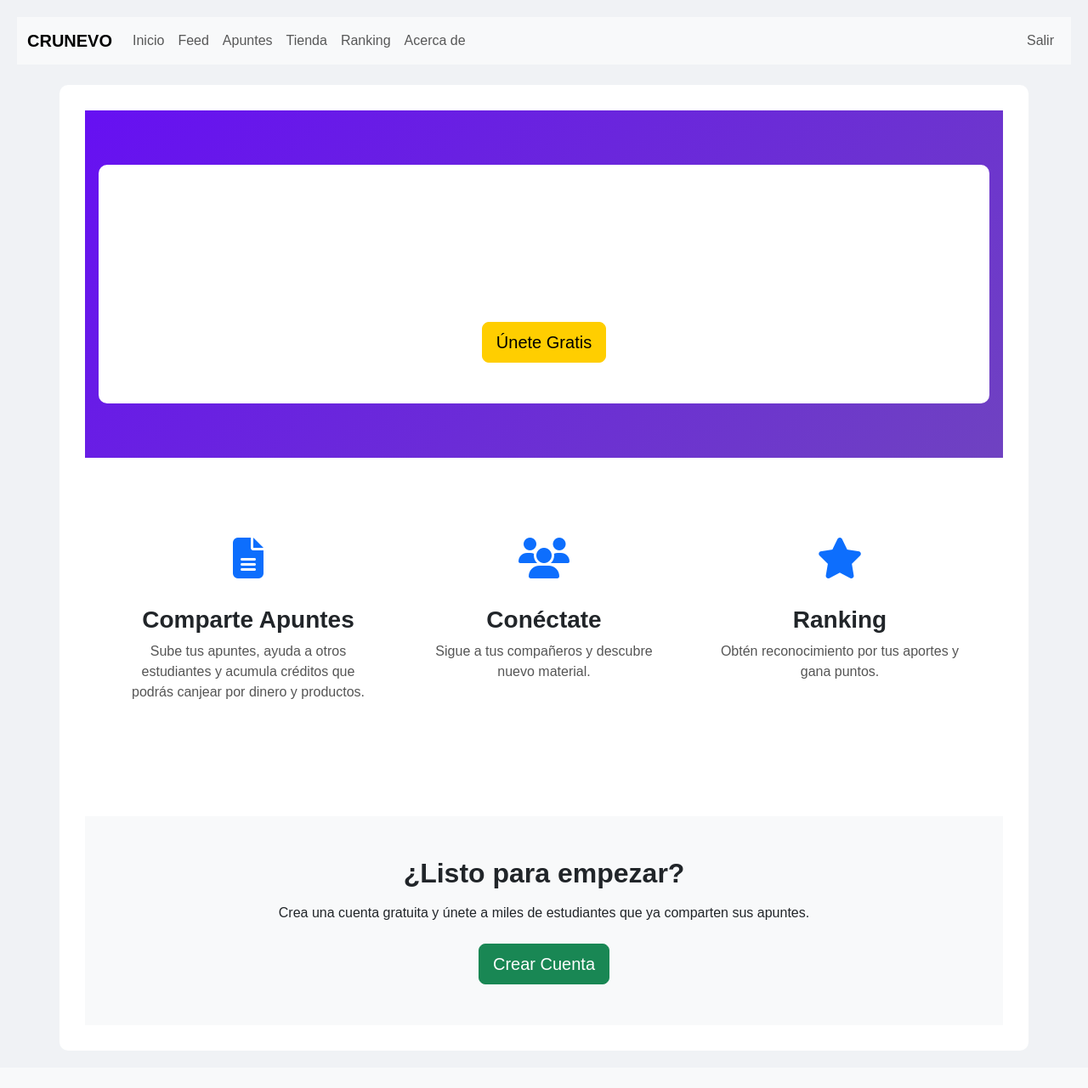
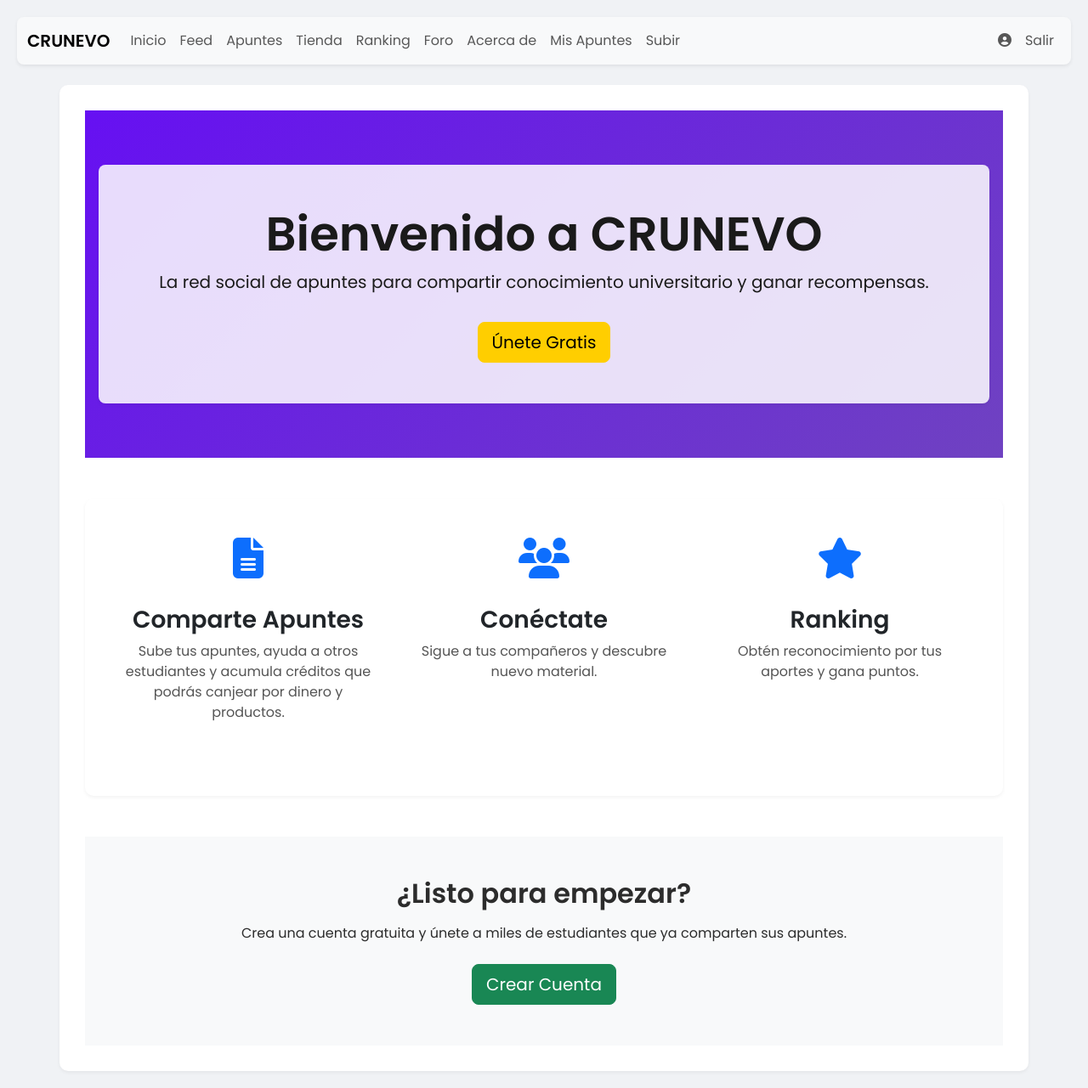
Before and after one commit to RoggerMS/Crunevo, a Flask app: page / in a window 1280 px wide. Shown: the whole page at 85% size. Before the commit the page ends 1159 px from the top, so only its background shows below. Run offline with Flask 3, Linux system fonts and the light colour scheme; the visitor is signed in with stand-in values (Sample User, id 1); some libraries are stand-ins or nearby versions.

Commit message:
Improve navbar and hero design

```diff
--- a/crunevo/__init__.py
+++ b/crunevo/__init__.py
@@ -25,6 +25,9 @@ from crunevo.routes.main_routes import main_bp
 from crunevo.routes.auth_routes import auth_bp
 from crunevo.routes.store_routes import store_bp
 from crunevo.routes.note_routes import note_bp
+from crunevo.routes.forum_routes import forum_bp
+from crunevo.routes.user_routes import user_bp
+from crunevo.routes.admin_routes import admin_bp
 
 login_manager = LoginManager()
 login_manager.login_view = "auth.login"
@@ -56,5 +59,8 @@ def create_app():
     app.register_blueprint(auth_bp)
     app.register_blueprint(store_bp)
     app.register_blueprint(note_bp)
+    app.register_blueprint(forum_bp)
+    app.register_blueprint(user_bp)
+    app.register_blueprint(admin_bp)
 
     return app
--- a/crunevo/static/css/home.css
+++ b/crunevo/static/css/home.css
@@ -2,6 +2,11 @@
     background: linear-gradient(135deg, #6610f2 0%, #6f42c1 100%);
     color: #fff;
     padding: 4rem 1rem;
+}
+.hero-box {
+    background: rgba(255,255,255,0.85);
+    color: #1a1a1a;
+    border-radius: 0.5rem;
 }
 .hero .btn-primary {
     background-color: #ffce00;
--- a/crunevo/static/css/style.css
+++ b/crunevo/static/css/style.css
@@ -1,18 +1,32 @@
+@import url('https://fonts.googleapis.com/css2?family=Poppins:wght@400;600&display=swap');
+
 body {
-    font-family: Arial, sans-serif;
+    font-family: 'Poppins', sans-serif;
     background-color: #f0f2f5;
     margin: 0;
     padding: 20px;
+    color: #2c2c2c;
 }
 
 .container {
     background: white;
     padding: 30px;
     border-radius: 10px;
+    box-shadow: 0 2px 4px rgba(0,0,0,0.05);
 }
 
 .navbar-brand {
     font-weight: 600;
+}
+
+.navbar {
+    border-radius: 0.5rem;
+    box-shadow: 0 2px 4px rgba(0,0,0,0.05);
+}
+
+.nav-link:hover,
+.nav-link:focus {
+    text-decoration: underline;
 }
 
 .auth-container {
@@ -27,3 +41,9 @@ body {
 .icon-primary {
     color: #0d6efd;
 }
+
+.btn:hover,
+.btn:focus {
+    opacity: 0.9;
+    box-shadow: 0 0 5px rgba(0,0,0,0.1);
+}
--- a/crunevo/templates/base.html
+++ b/crunevo/templates/base.html
@@ -5,10 +5,11 @@
     <title>{% block title %}CRUNEVO{% endblock %}</title>
     <link rel="stylesheet" href="{{ url_for('static', filename='css/bootstrap.min.css') }}">
     <link rel="stylesheet" href="{{ url_for('static', filename='css/style.css') }}">
+    <link rel="stylesheet" href="https://cdnjs.cloudflare.com/ajax/libs/font-awesome/6.5.0/css/all.min.css">
     {% block head_extra %}{% endblock %}
 </head>
 <body>
-    <nav class="navbar navbar-expand-lg navbar-light bg-light mb-4">
+    <nav class="navbar navbar-expand-lg navbar-light bg-light mb-4 shadow-sm">
         <div class="container-fluid">
             <a class="navbar-brand" href="{{ url_for('main.index') }}">CRUNEVO</a>
             <button class="navbar-toggler" type="button" data-bs-toggle="collapse" data-bs-target="#navbarNav" aria-controls="navbarNav" aria-expanded="false" aria-label="Toggle navigation">
@@ -21,10 +22,19 @@
                     <li class="nav-item"><a class="nav-link" href="{{ url_for('note.notes_section') }}">Apuntes</a></li>
                     <li class="nav-item"><a class="nav-link" href="{{ url_for('store.tienda') }}">Tienda</a></li>
                     <li class="nav-item"><a class="nav-link" href="{{ url_for('main.ranking') }}">Ranking</a></li>
+                    <li class="nav-item"><a class="nav-link" href="{{ url_for('forum.foro') }}">Foro</a></li>
                     <li class="nav-item"><a class="nav-link" href="{{ url_for('main.about') }}">Acerca de</a></li>
+                    {% if current_user.is_authenticated %}
+                        <li class="nav-item"><a class="nav-link" href="{{ url_for('user.profile') }}">Mis Apuntes</a></li>
+                        <li class="nav-item"><a class="nav-link" href="{{ url_for('note.upload_note') }}">Subir</a></li>
+                        {% if current_user.role == 'admin' %}
+                            <li class="nav-item"><a class="nav-link" href="{{ url_for('admin.dashboard') }}">Panel Admin</a></li>
+                        {% endif %}
+                    {% endif %}
                 </ul>
-                <ul class="navbar-nav">
+                <ul class="navbar-nav mb-2 mb-lg-0">
                     {% if current_user.is_authenticated %}
+                        <li class="nav-item"><a class="nav-link" href="{{ url_for('user.profile') }}"><i class="fas fa-user-circle"></i></a></li>
                         <li class="nav-item"><a class="nav-link" href="{{ url_for('auth.logout') }}">Salir</a></li>
                     {% else %}
                         <li class="nav-item"><a class="nav-link" href="{{ url_for('auth.login') }}">Ingresar</a></li>
--- a/crunevo/templates/index.html
+++ b/crunevo/templates/index.html
@@ -9,7 +9,7 @@
 
 {% block content %}
 <section class="hero text-center">
-    <div class="container py-5">
+    <div class="hero-box container py-5">
         <h1 class="display-4 fw-bold">Bienvenido a CRUNEVO</h1>
         <p class="lead">La red social de apuntes para compartir conocimiento universitario y ganar recompensas.</p>
         <a href="{{ url_for('auth.register') }}" class="btn btn-primary btn-lg mt-3">Únete Gratis</a>
```
